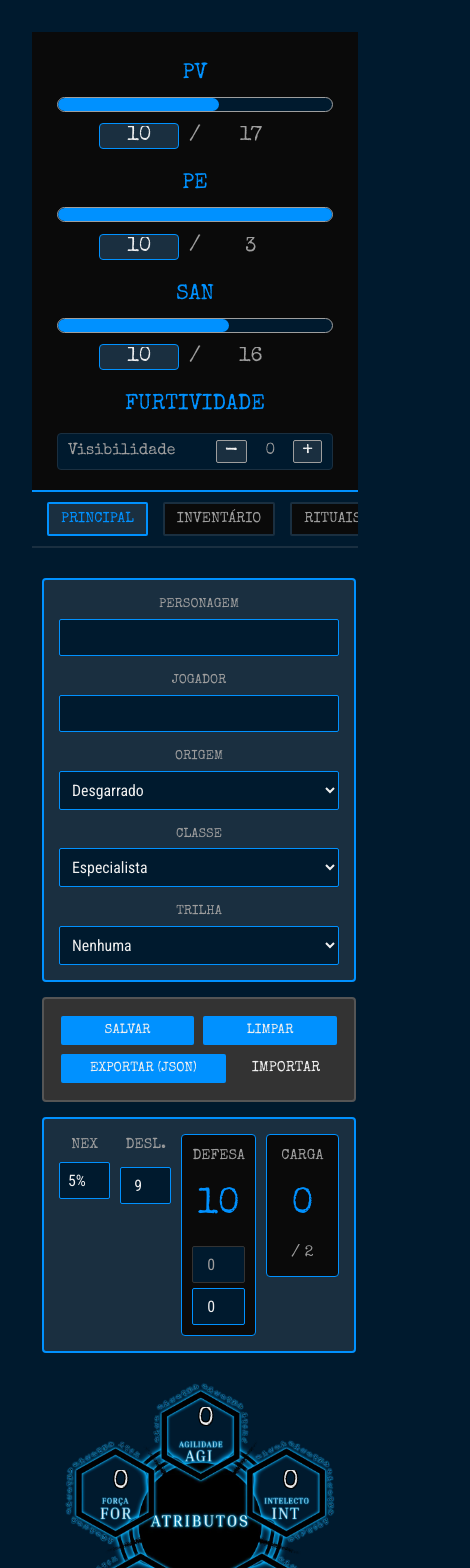
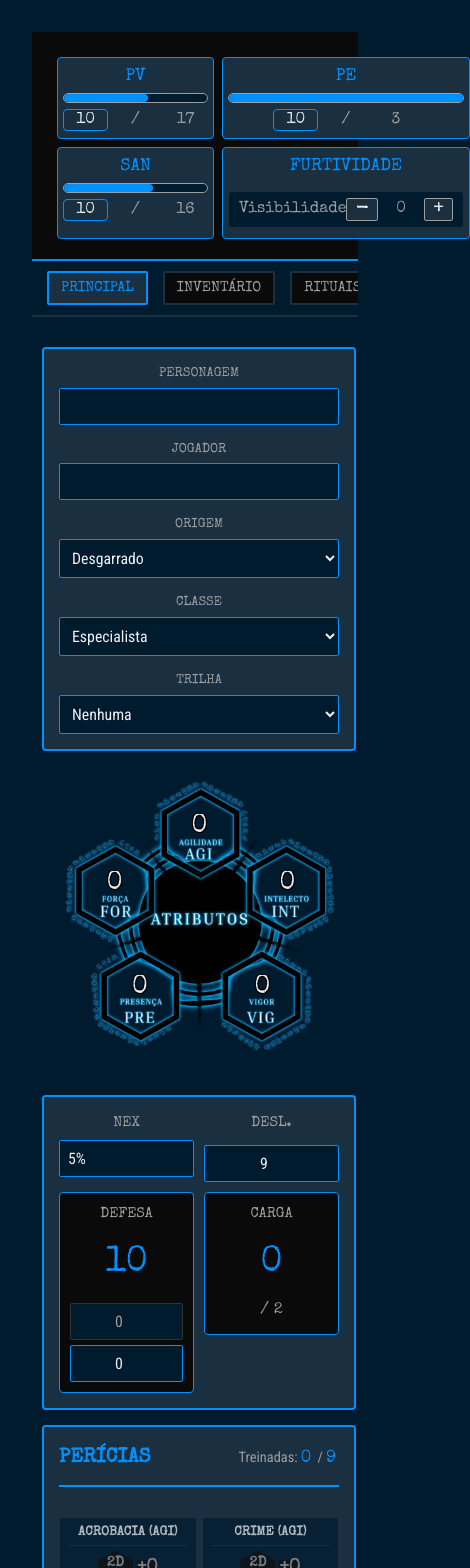
Before and after one commit to patrinhani/Rpg_plataform, a React (Vite) app: page / in a window 390 px wide. Shown: the top 1568 px of the page, 470 px wide, since content can reach past the window. Built offline with nearby package versions, Linux system fonts and the light colour scheme.

Commit message:
`Refactor CSS styles for responsive design and layout adjustments`

```diff
--- a/src/App.jsx
+++ b/src/App.jsx
@@ -703,7 +703,7 @@ function App() {
         )}
 
         <footer>
-          <p>Este é um projeto de fã. Baseado no sistema Ordem Paranormal RPG.</p>
+          <p></p>
         </footer>
 
         {/* OTIMIZAÇÃO: Modais só renderizam quando abertos */}
--- a/src/styles/responsive.css
+++ b/src/styles/responsive.css
@@ -1,29 +1,90 @@
 /* css/responsive.css */
+/* (Layout Móvel Reestruturado para Recursos 2x2 e Hexágono) */
 
-/* --- 1. Telas Médias (Tablets, Laptops Pequenos) --- */
+/* --- 1. Telas Médias (Tablets) --- */
 @media (max-width: 1100px) {
+
+  /* --- NOVO LAYOUT 2X2 PARA RECURSOS --- */
+  .recursos-container-fixo {
+    padding: 10px;
+  }
+  .box-recursos {
+    display: grid;
+    grid-template-columns: 1fr 1fr; /* 2 colunas */
+    grid-template-rows: auto auto; /* 2 linhas */
+    gap: 10px;
+  }
+  .recurso-individual {
+    width: 100%; /* Ocupa a célula do grid */
+    padding: 5px;
+    background-color: var(--cor-caixa);
+    border: 1px solid var(--cor-borda);
+    border-radius: 4px;
+  }
+  .recurso-individual label {
+    font-size: 1.3em;
+  }
+  .recurso-individual .recurso-atual,
+  .recurso-individual .recurso-max,
+  .recurso-individual .recurso-separador {
+    font-size: 1.3em;
+    width: 60px; /* Inputs menores */
+  }
+  .barra-recurso {
+    height: 10px;
+  }
+
+  /* Ajusta a posição das Abas */
+  .ficha-abas {
+    /* (Altura do grid 2x2 + padding) */
+    top: 220px;
+    padding: 10px;
+  }
+
+  /* --- Layout da Ficha Principal (Tablet) --- */
   .ficha-container {
-    grid-template-columns: 1fr;
+    grid-template-columns: 1fr 1fr;
     grid-template-areas:
-      "identidade"
-      "controles"
-      "defesa"
-      "atributos"
-      "pericias"
-      "calculo";
+      "identidade identidade"
+      "atributos  defesa"     /* Atributos e Defesa lado a lado */
+      "pericias   pericias"
+      "controles  controles"
+      "calculo    calculo";
   }
 
   .box-atributos {
-    max-width: 500px;
+    max-width: 100%; /* Hexágono ocupa sua coluna */
   }
 
   input[type="number"].input-hex {
-    font-size: 2.5em;
-    width: 60px;
+    font-size: 2.2em;
+    width: 55px;
+  }
+
+  /* --- AJUSTE FINO (TABLET) --- */
+  #forca {
+    top: 32%;
+    left: 18%;
+  }
+  #agilidade {
+    top: 14%;
+    left: 45%;
+  }
+  #intelecto {
+    top: 32%;
+    left: 72%;
+  }
+  #presenca {
+    top: 64%;
+    left: 26%;
+  }
+  #vigor {
+    top: 64%;
+    left: 64%;
   }
 }
 
-/* --- 2. Telas Pequenas (Tablets em Retrato, Celulares) --- */
+/* --- 2. Telas Pequenas (Celulares) --- */
 @media (max-width: 768px) {
   body {
     font-size: 95%;
@@ -34,59 +95,72 @@
     padding: 10px;
     gap: 15px;
   }
-
   .box {
     padding: 15px;
   }
 
-  /* --- (ATUALIZADO) Layout Fixo Responsivo --- */
+  /* Layout Fixo Responsivo (Recursos 2x2) */
   .recursos-container-fixo {
-    padding: 10px 10px 0 10px;
+    padding: 10px 10px 5px 10px;
   }
-  /* Empilhar Recursos (REGRA EXISTENTE) */
   .box-recursos {
-    flex-direction: column;
-    gap: 15px;
+    gap: 8px;
   }
   .recurso-individual {
-    width: 100%;
-  }
-  .recurso-header {
-    /* Garante que o input não quebre a linha */
-    flex-wrap: nowrap;
+    padding: 5px;
   }
   .recurso-individual label {
-    font-size: 1.5em;
+    font-size: 1.2em;
+    margin-bottom: 2px;
   }
-  .recurso-numeros {
-    font-size: 1.3em;
+  .barra-recurso {
+    margin-bottom: 5px;
   }
   .recurso-individual .recurso-atual,
   .recurso-individual .recurso-max,
   .recurso-individual .recurso-separador {
-    font-size: 1.1em;
+    font-size: 1.2em;
+    width: 50px;
   }
 
-  /* Abas principais */
+  /* Ajusta a posição das Abas */
   .ficha-abas {
-    padding: 5px 10px; /* Mais compacto */
+    top: 210px; /* Posição ajustada para o grid 2x2 */
+    padding: 5px 10px;
     gap: 5px;
     overflow-x: auto;
     flex-wrap: nowrap;
-    /* Ajusta a altura baseado nos 4 recursos empilhados */
-    top: 360px; /* <-- MUDANÇA: Era 250px */
   }
   .ficha-aba-link {
     font-size: 1em;
     padding: 8px 12px;
     flex-shrink: 0;
   }
-  /* --- FIM DA ATUALIZAÇÃO --- */
 
+  /* --- Layout da Ficha Principal (Celular) --- */
+  .ficha-container {
+    grid-template-columns: 1fr; /* Coluna única */
+    grid-template-areas:
+      "identidade"
+      "atributos"  /* Hexágono mantido */
+      "defesa"
+      "pericias"
+      "controles"
+      "calculo";
+  }
 
-  /* --- Bloco do Hexágono --- */
+  /* Bloco do Hexágono */
   .box-atributos {
-     max-width: 400px;
+     max-width: 400px; /* Limita o tamanho do hexágono no centro */
+  }
+
+  /* Bloco de Defesa (força 2x2) */
+  .box-defesa-status {
+     flex-wrap: wrap;
+  }
+  .box-defesa-status .campo-horizontal {
+     flex-basis: calc(50% - 10px);
+     min-width: 120px;
   }
 
   input[type="number"].input-hex {
@@ -94,7 +168,31 @@
     width: 55px;
   }
 
-  /* --- AJUSTE CARDS DE PERÍCIA (Telas Pequenas) --- */
+  /* --- AJUSTE FINO (CELULAR) --- */
+  /* (Valores ajustados para um max-width de 400px) */
+  #forca {
+    top: 31%;
+    left: 16%;
+  }
+  #agilidade {
+    top: 13%;
+    left: 44%;
+  }
+  #intelecto {
+    top: 31%;
+    left: 71%;
+  }
+  #presenca {
+    top: 64%;
+    left: 24%;
+  }
+  #vigor {
+    top: 64%;
+    left: 63%;
+  }
+
+
+  /* Ajuste Cards de Perícia */
   .pericias-grid-container {
     grid-template-columns: repeat(auto-fill, minmax(110px, 1fr));
     gap: 8px;
@@ -130,7 +228,7 @@
     gap: 5px;
   }
   .box-controles button,
-  .box-controles label {
+  .box-controles .btn-importar-label {
     flex-grow: 1;
     text-align: center;
     margin: 2px;
@@ -157,6 +255,9 @@
   .form-custom-grid {
     grid-template-columns: 1fr;
   }
+  .modal-conteudo.modal-grande {
+    max-width: 95vw;
+  }
 
   #parallax-background {
     display: none;
@@ -169,16 +270,45 @@
     font-size: 90%;
   }
 
+  /* Posição das abas (depende do 2x2 grid de recursos) */
   .ficha-abas {
-    top: 360px; /* <-- MUDANÇA: Era 250px */
+    top: 200px; /* Ajuste fino para telas menores */
   }
 
+  /* Hexágono e Inputs */
+  .box-atributos {
+     max-width: 320px; /* Hexágono ainda menor */
+  }
   input[type="number"].input-hex {
     font-size: 1.8em;
     width: 45px;
   }
 
-  /* --- AJUSTE CARDS DE PERÍCIA (Telas Muito Pequenas) --- */
+  /* --- AJUSTE FINO (CELULAR PEQUENO) --- */
+  /* (Valores ajustados para um max-width de 320px) */
+  #forca {
+    top: 31%;
+    left: 16%;
+  }
+  #agilidade {
+    top: 13%;
+    left: 43%;
+  }
+  #intelecto {
+    top: 31%;
+    left: 71%;
+  }
+  #presenca {
+    top: 64%;
+    left: 24%;
+  }
+  #vigor {
+    top: 64%;
+    left: 63%;
+  }
+
+
+  /* Ajuste Cards de Perícia */
   .pericias-grid-container {
     grid-template-columns: repeat(auto-fill, minmax(100px, 1fr));
     gap: 5px;
@@ -213,4 +343,12 @@
   #lista-selecao-pericia li {
     flex-basis: auto;
   }
+
+  /* Recursos (Inputs menores) */
+  .recurso-individual .recurso-atual,
+  .recurso-individual .recurso-max,
+  .recurso-individual .recurso-separador {
+    font-size: 1.1em;
+    width: 45px;
+  }
 }
--- a/src/styles/style.css
+++ b/src/styles/style.css
@@ -1,4 +1,5 @@
 /* css/style.css */
+/* (VERSÃO CORRIGIDA - Traz de volta o Posicionamento Absoluto do Hexágono) */
 
 /* --- 1. Importação de Fontes --- */
 @import url("https://fonts.googleapis.com/css2?family=Roboto+Condensed:wght@400;700&family=Special+Elite&display=swap");
@@ -6,7 +7,7 @@
 @font-face {
   font-family: "SigilosDeConhecimento";
   src: url("/assets/fonte/SigilosDeConhecimento.ttf") format("truetype");
-  font-display: swap; /* Otimização de fonte */
+  font-display: swap;
 }
 
 /* --- 2. Reset Básico e Variáveis de Cor --- */
@@ -26,7 +27,6 @@
   --cor-trans-energia: #2a002e;
   --cor-destaque-conhecimento: #ffeb3b;
 
-  /* --- Cores de Tensão/Sucesso/Morte --- */
   --cor-tensao: #a10000;
   --cor-tensao-brilho: #ff4444;
   --cor-sucesso: #0091ff;
@@ -85,7 +85,7 @@ h2 {
   font-size: 1.4em;
 }
 
-/* --- 4. Layout Principal com CSS Grid --- */
+/* --- 4. Layout Principal com CSS Grid (Desktop) --- */
 body {
   font-family: "Roboto Condensed", sans-serif;
   background-color: var(--cor-fundo);
@@ -104,7 +104,6 @@ body {
     "controles  pericias"
     "atributos  pericias"
     "defesa     pericias"
-    "progressao progressao"
     "calculo    calculo";
 }
 #grid-identidade {
@@ -148,7 +147,7 @@ footer {
   display: flex;
   flex-direction: column;
   gap: 15px;
-  transition: border-color 0.5s ease; /* Transição para o modo tensão */
+  transition: border-color 0.5s ease;
 }
 
 /* --- 6. Estilos Específicos dos Blocos --- */
@@ -192,28 +191,24 @@ footer {
   background-color: transparent;
   border: none;
   padding: 0;
-  text-align: center; /* Centraliza o label */
-  width: 25%; /* Ajustado para 4 colunas */
+  text-align: center;
+  width: 25%;
   display: flex;
   flex-direction: column;
-  align-items: center; /* Centraliza tudo */
-}
-
-/* Label (PV, PE, SAN) */
+  align-items: center;
+}
 .recurso-individual label {
   font-size: 1.8em;
   color: var(--cor-destaque);
   margin-bottom: 5px;
 }
-
-/* Barra de Recurso */
 .barra-recurso {
   width: 100%;
   height: 15px;
   background-color: var(--cor-fundo);
   border: 1px solid var(--cor-texto-label);
   border-radius: 10px;
-  margin: 0 0 8px 0; /* Espaço abaixo da barra */
+  margin: 0 0 8px 0;
   overflow: hidden;
 }
 .barra-preenchimento {
@@ -223,8 +218,6 @@ footer {
   transition: width 0.3s ease;
   border-radius: 10px;
 }
-
-/* Container dos números (Atual / Max) */
 .recurso-numeros {
   display: flex;
   align-items: center;
@@ -232,39 +225,34 @@ footer {
   gap: 5px;
   width: 100%;
 }
-
 .recurso-individual .recurso-atual {
   font-family: "Special Elite", monospace;
-  font-size: 1.8em; /* Tamanho grande */
+  font-size: 1.8em;
   color: var(--cor-texto-principal);
-  background-color: var(--cor-caixa); /* Fundo de caixa */
-  border: 1px solid var(--cor-borda); /* Borda de destaque */
+  background-color: var(--cor-caixa);
+  border: 1px solid var(--cor-borda);
   border-radius: 4px;
   text-align: center;
-  width: 80px; /* Largura maior */
+  width: 80px;
   padding: 2px 5px;
 }
-
 .recurso-separador {
   font-family: "Special Elite", monospace;
   font-size: 1.8em;
   color: var(--cor-texto-label);
   padding: 0 5px;
 }
-
 .recurso-individual .recurso-max {
   font-family: "Special Elite", monospace;
-  font-size: 1.8em; /* Tamanho grande */
-  color: var(--cor-texto-label); /* Cor de label */
-  background: none; /* Sem fundo */
-  border: none; /* Sem borda */
+  font-size: 1.8em;
+  color: var(--cor-texto-label);
+  background: none;
+  border: none;
   text-align: center;
-  width: 80px; /* Largura igual ao atual */
+  width: 80px;
   padding: 2px 5px;
   cursor: default;
 }
-
-/* Remove as setas dos inputs de número */
 .recurso-individual input[type="number"] {
   -moz-appearance: textfield;
   appearance: textfield;
@@ -274,8 +262,6 @@ footer {
   -webkit-appearance: none;
   margin: 0;
 }
-
-
 :root[data-tema="tema-morte"] .box-controles button,
 :root[data-tema="tema-morte"]
   .box-controles
@@ -375,7 +361,7 @@ textarea {
   font-size: 1.1em;
 }
 
-/* --- 9. Estilo do Hexágono de Atributos --- */
+/* --- 9. Estilo do Hexágono de Atributos (DESKTOP) --- */
 .box-atributos {
   position: relative;
   background-size: contain;
@@ -389,7 +375,6 @@ textarea {
   border: none;
   background-color: transparent;
 }
-/* ----- ALTERAÇÕES AQUI ----- */
 :root[data-tema="tema-ordem"] .box-atributos {
   background-image: url("/assets/images/hexagono.webp");
 }
@@ -405,7 +390,6 @@ textarea {
 :root[data-tema="tema-energia"] .box-atributos {
   background-image: url("/assets/images/hexagonoEnergia.webp");
 }
-/* ----- FIM DAS ALTERAÇÕES ----- */
 
 input[type="number"].input-hex {
   position: absolute;
@@ -427,25 +411,25 @@ input[type="number"].input-hex {
   margin: 0;
 }
 
-/* --- 10. Posicionamento dos Inputs --- */
+/* --- 10. Posicionamento dos Inputs (DESKTOP) --- */
 #forca {
-  top: 30%;
-  left: 18%;
+  top: 32%;
+  left: 17%;
 }
 #agilidade {
-  top: 10%;
-  left: 45%;
+  top: 14%;
+  left: 44%;
 }
 #intelecto {
-  top: 30%;
-  left: 72%;
+  top: 32%;
+  left: 71%;
 }
 #presenca {
-  top: 66%;
-  left: 26%;
+  top: 64%;
+  left: 25%;
 }
 #vigor {
-  top: 66%;
+  top: 64%;
   left: 64%;
 }
 
@@ -605,8 +589,6 @@ input[type="number"].input-hex {
   clip-path: revert;
   overflow: hidden;
 }
-
-/* 1. O "CORTE" (A RASGADURA) */
 .particula-corte {
   position: absolute;
   background-color: #000;
@@ -614,8 +596,7 @@ input[type="number"].input-hex {
   transform-origin: center center;
   z-index: 1002;
 }
-
-.particula-sangue {
+.particula-sangue-splatter {
   position: absolute;
   border-radius: 50%;
   background-color: var(--cor-trans-sangue);
@@ -624,7 +605,6 @@ input[type="number"].input-hex {
   transform-origin: center center;
   z-index: 1001;
 }
-
 .particula-morte {
   position: absolute;
   background-color: #000;
@@ -640,8 +620,6 @@ input[type="number"].input-hex {
   text-shadow: 0 0 8px var(--cor-destaque-conhecimento),
     0 0 15px rgba(255, 235, 59, 0.4);
 }
-/* --- Definição das Animações (Keyframes) --- */
-
 @keyframes anim-fade {
   0% {
     opacity: 0;
@@ -653,18 +631,9 @@ input[type="number"].input-hex {
     opacity: 0;
   }
 }
-
-
-/* 4. Energia (Glitch de Imagem) */
 #transition-overlay.anim-energia {
-  /* Esta regra aplica a animação de glitch (transform) */
   animation: anim-glitch-image 1s ease;
 }
-
-/* ... (resto do CSS) ... */
-
-/* 5. Animação de ENERGIA (Glitch de Imagem) - SOMENTE TRANSFORM */
-
 @keyframes anim-glitch-image {
   0% {
     transform: translateX(0px);
@@ -701,15 +670,12 @@ input[type="number"].input-hex {
   }
 }
 
-/* ... (resto do seu CSS) ... */
 /* --- 13. Estilos de Carga e Inventário --- */
 .ficha-container-inventario {
   max-width: 1400px;
-  margin: 0 auto; /* <-- MUDANÇA: margin-top removido */
+  margin: 0 auto;
   padding: 20px;
-  /* <-- MUDANÇA: padding-top removido */
-}
-
+}
 .box-inventario {
   background-color: var(--cor-caixa);
   border: 2px solid var(--cor-borda);
@@ -874,7 +840,7 @@ input[type="number"].input-hex {
   margin-top: 15px;
 }
 
-/* --- 18. (ATUALIZADO) Estilos de Perícia em Card com "Dado" --- */
+/* --- 18. Estilos de Perícia em Card com "Dado" --- */
 .pericias-grid-container {
   list-style: none;
   display: grid;
@@ -976,22 +942,16 @@ input[type="number"].input-hex {
   font-size: 2em;
   text-shadow: 0 0 8px var(--cor-destaque);
 }
-/* Garante o contraste do texto do dado em temas claros */
-
-/* Define a cor do texto do dado (o "5d", "2d", etc.) para escuro */
 :root[data-tema="tema-morte"] .pericia-item:not(.treino-0) .pericia-dado-texto,
 :root[data-tema="tema-conhecimento"] .pericia-item:not(.treino-0) .pericia-dado-texto {
   color: var(--cor-fundo);
 }
-
-/* Garante que o bônus (+5, +10) também use a cor escura nesses temas */
 :root[data-tema="tema-morte"] .pericia-item:not(.treino-0) .pericia-dado-shape,
 :root[data-tema="tema-conhecimento"] .pericia-item:not(.treino-0) .pericia-dado-shape {
   color: var(--cor-fundo);
 }
 
-
-/* --- 19. (NOVO) Estilo para Bônus de Origem Automático --- */
+/* --- 19. Estilo para Bônus de Origem Automático --- */
 .calc-linha.origem-bonus {
   color: var(--cor-destaque);
 }
@@ -1005,7 +965,7 @@ input[type="number"].input-hex {
   font-size: 1.2em;
 }
 
-/* --- 20. (NOVO) Estilos do Contador de Perícias --- */
+/* --- 20. Estilos do Contador de Perícias --- */
 .pericias-header {
   display: flex;
   justify-content: space-between;
@@ -1036,7 +996,7 @@ input[type="number"].input-hex {
   color: var(--cor-texto-principal);
 }
 
-/* --- 21. (NOVO) Estilos do Parallax Background --- */
+/* --- 21. Estilos do Parallax Background --- */
 #parallax-background {
   position: fixed;
   top: 0;
@@ -1055,7 +1015,7 @@ input[type="number"].input-hex {
   max-width: 800px;
   transform: translate(-50%, -50%);
   opacity: 0;
-  transition: opacity 0.8s ease-in-out, transform 0.2s ease-out, filter 0.5s ease; /* Adicionado filter */
+  transition: opacity 0.8s ease-in-out, transform 0.2s ease-out, filter 0.5s ease;
 }
 :root[data-tema="tema-ordem"] #simbolo-ordem {
   opacity: 0.05;
@@ -1073,7 +1033,7 @@ input[type="number"].input-hex {
   opacity: 0.07;
 }
 
-/* --- 22. (NOVO) Estilo do Símbolo na Transição --- */
+/* --- 22. Estilo do Símbolo na Transição --- */
 .transition-symbol {
   position: absolute;
   top: 50%;
@@ -1089,19 +1049,19 @@ input[type="number"].input-hex {
   filter: drop-shadow(0 0 15px rgba(255, 255, 255, 0.7)) brightness(2);
 }
 
-/* --- 23. (ATUALIZADO) Abas Principais --- */
+/* --- 23. Abas Principais --- */
 .ficha-abas {
   max-width: 1400px;
-  margin: 0 auto; /* Margin-top removido */
-  padding: 10px 20px; /* Adicionado padding vertical */
+  margin: 0 auto;
+  padding: 10px 20px;
   display: flex;
   gap: 10px;
 
   position: sticky;
-  top: 90px; /* <-- MUDANÇA: Ajustado para a altura da nova barra de recursos */
+  top: 90px;
   background: var(--cor-fundo);
   z-index: 800;
-  border-bottom: 2px solid var(--cor-caixa); /* Borda mais sutil */
+  border-bottom: 2px solid var(--cor-caixa);
 }
 .ficha-aba-link {
   padding: 10px 20px;
@@ -1109,6 +1069,9 @@ input[type="number"].input-hex {
   background-color: var(--cor-caixa-recurso);
   border: 2px solid var(--cor-caixa);
   color: var(--cor-texto-label);
+  font-family: "Special Elite", monospace;
+  text-transform: uppercase;
+  cursor: pointer;
 }
 .ficha-aba-link.active {
   background-color: var(--cor-caixa);
@@ -1121,19 +1084,20 @@ input[type="number"].input-hex {
 .ficha-aba-conteudo.active {
   display: block;
 }
-/* Remove a margem do topo da FichaPrincipal quando ela está ativa */
 .ficha-aba-conteudo.active .ficha-container {
   margin-top: 0;
 }
 
-/* --- 24. (NOVO) Card de Item (Inventário & Loja) --- */
+/* --- 24. Card de Item (Inventário & Loja) --- */
 #lista-inventario-pessoal {
   list-style: none;
   display: grid;
   grid-template-columns: repeat(auto-fill, minmax(300px, 1fr));
   gap: 15px;
 }
-#lista-inventario-pessoal .item-placeholder {
+#lista-inventario-pessoal .item-placeholder,
+#lista-rituais .item-placeholder,
+#lista-diario .item-placeholder {
   color: var(--cor-texto-label);
   text-align: center;
   padding: 20px;
@@ -1249,7 +1213,7 @@ input[type="number"].input-hex {
   color: var(--cor-caixa);
 }
 
-/* --- 25. (CORRIGIDO) Card de Ritual --- */
+/* --- 25. Card de Ritual --- */
 .ritual-card .item-header {
   background-color: var(--cor-caixa-recurso);
   border-bottom: 1px solid var(--cor-caixa);
@@ -1300,10 +1264,13 @@ input[type="number"].input-hex {
   font-style: italic;
 }
 
-/* --- 26. (NOVO) Modal de Seleção de Perícia --- */
+/* --- 26. Modal de Seleção de Perícia --- */
 .modal-conteudo.modal-pequeno {
   max-width: 500px;
   max-height: 80vh;
+}
+.modal-conteudo.modal-grande {
+  max-width: 1200px;
 }
 #modal-pericia-descricao {
   color: var(--cor-texto-label);
@@ -1341,47 +1308,43 @@ input[type="number"].input-hex {
   color: #111;
 }
 
-/* --- 27. (ATUALIZADO) Container Fixo de Recursos --- */
+/* --- 27. Container Fixo de Recursos --- */
 .recursos-container-fixo {
   max-width: 1400px;
   margin: 0 auto;
-  padding: 15px 20px 10px 20px; /* Padding ajustado */
-  background-color: var(--cor-caixa-recurso); /* Fundo escuro da barra */
-  border-bottom: 2px solid var(--cor-borda); /* Borda de destaque */
+  padding: 15px 20px 10px 20px;
+  background-color: var(--cor-caixa-recurso);
+  border-bottom: 2px solid var(--cor-borda);
 
   position: sticky;
   top: 0;
   z-index: 900;
-  transition: border-color 0.5s ease; /* Transição para o modo tensão */
-}
-
-/* Ajusta o padding do container de inventário/rituais/etc */
+  transition: border-color 0.5s ease;
+}
 .ficha-container-inventario {
-  padding-top: 20px; /* <-- MUDANÇA: Devolvido o padding superior */
+  padding-top: 20px;
   margin-top: 0;
 }
 
 
-/* --- 25. (NOVO) Overlay da Animação Three.js --- */
+/* --- 25. Overlay da Animação Three.js --- */
 #three-transition-overlay {
   position: fixed;
   top: 0;
   left: 0;
   width: 100vw;
   height: 100vh;
-  z-index: 9999; /* Garante que fique acima de tudo */
-  pointer-events: none; /* Permite cliques "através" */
-  background-color: var(--cor-trans-sangue); /* Cor de fundo sólida */
-}
-
-/* O canvas gerado pelo Three.js */
+  z-index: 9999;
+  pointer-events: none;
+  background-color: var(--cor-trans-sangue);
+}
 #three-transition-overlay canvas {
   display: block;
   width: 100%;
   height: 100%;
 }
 
-/* --- (INÍCIO) Estilo dos Trackers de Furtividade/Perseguição --- */
+/* --- Estilo dos Trackers de Furtividade/Perseguição --- */
 #bloco-furtividade {
   align-items: center;
   gap: 5px;
@@ -1406,8 +1369,6 @@ input[type="number"].input-hex {
   font-size: 1.1em;
   color: var(--cor-texto-label);
 }
-
-/* --- Tracker Visibilidade (Botões +/-) --- */
 .vis-tracker-container {
   display: flex;
   align-items: center;
@@ -1433,7 +1394,6 @@ input[type="number"].input-hex {
   width: 30px;
   text-align: center;
 }
-/* Quando visibilidade = 3 (full) */
 .tracker-linha.visibilidade.full {
   border-color: var(--cor-tensao);
 }
@@ -1445,8 +1405,6 @@ input[type="number"].input-hex {
   border-color: var(--cor-tensao);
   color: var(--cor-tensao);
 }
-
-/* --- Tracker Perseguição (Boxes) --- */
 .perseguicao-container {
   width: 100%;
   margin-top: 10px;
@@ -1457,7 +1415,7 @@ input[type="number"].input-hex {
   gap: 5px;
 }
 .perseguicao-container label {
-  font-size: 1.2em; /* Label "PERSEGUIÇÃO" */
+  font-size: 1.2em;
   margin-bottom: 5px;
 }
 .tracker-linha.sucesso,
@@ -1480,21 +1438,16 @@ input[type="number"].input-hex {
   transition: all 0.2s ease;
   border-radius: 2px;
 }
-
-/* Efeito 1: Box Marcado (Sucesso) */
 .tracker-linha.sucesso .tracker-box.checked {
-  background-color: var(--cor-sucesso); /* Azul/Ordem */
+  background-color: var(--cor-sucesso);
   border-color: var(--cor-sucesso);
   box-shadow: 0 0 8px var(--cor-sucesso);
 }
-/* Efeito 1: Box Marcado (Falha) */
 .tracker-linha.falha .tracker-box.checked {
-  background-color: var(--cor-tensao); /* Vermelho */
+  background-color: var(--cor-tensao);
   border-color: var(--cor-tensao);
   box-shadow: 0 0 8px var(--cor-tensao);
 }
-
-/* Efeito 2: Linha Completa (Animação de Pulso) */
 .tracker-linha.full.sucesso .tracker-box.checked {
   animation: pulse-success 1.2s infinite ease-in-out;
 }
@@ -1517,7 +1470,6 @@ input[type="number"].input-hex {
   color: var(--cor-destaque);
 }
 
-/* Keyframes para a animação dos boxes */
 @keyframes pulse-success {
   0% { box-shadow: 0 0 8px var(--cor-sucesso); transform: scale(1); }
   50% { box-shadow: 0 0 16px 2px var(--cor-sucesso), 0 0 15px var(--cor-sucesso); transform: scale(1.1); }
@@ -1528,13 +1480,8 @@ input[type="number"].input-hex {
   50% { box-shadow: 0 0 16px 2px var(--cor-tensao), 0 0 15px var(--cor-tensao); transform: scale(1.1); }
   100% { box-shadow: 0 0 8px var(--cor-tensao); transform: scale(1); }
 }
-/* --- (FIM) Estilo dos Trackers --- */
-
-
-
-/* --- (INÍCIO) EFEITOS GLOBAIS (Tensão, Sucesso, Morte) --- */
-
-/* Base (Vinheta) */
+
+/* --- EFEITOS GLOBAIS (Tensão, Sucesso, Morte) --- */
 html.modo-tensao::before,
 html.modo-sucesso::before,
 html.modo-morte::before {
@@ -1546,22 +1493,17 @@ html.modo-morte::before {
   bottom: 0;
   z-index: 998;
   pointer-events: none;
-  opacity: 0; /* Começa invisível, animação controla */
+  opacity: 0;
   animation-duration: 2.5s;
   animation-iteration-count: infinite;
   animation-timing-function: ease-in-out;
 }
-
-/* Parallax (Símbolo de Fundo) */
 .simbolo-parallax {
-  /* Adiciona animação de filtro */
   animation-duration: 2.5s;
   animation-iteration-count: infinite;
   animation-timing-function: ease-in-out;
-  animation-name: none; /* Começa sem animação */
-}
-
-/* -- MODO TENSÃO (Visibilidade 3) -- */
+  animation-name: none;
+}
 html.modo-tensao::before {
   animation-name: pulse-vignette-failure;
 }
@@ -1574,8 +1516,6 @@ html.modo-tensao .recursos-container-fixo {
 html.modo-tensao .simbolo-parallax {
   animation-name: pulse-symbol-failure;
 }
-
-/* -- MODO SUCESSO (Perseguição 3 Sucessos) -- */
 html.modo-sucesso::before {
   animation-name: pulse-vignette-success;
 }
@@ -1588,8 +1528,6 @@ html.modo-sucesso .recursos-container-fixo {
 html.modo-sucesso .simbolo-parallax {
   animation-name: pulse-symbol-success;
 }
-
-/* -- MODO MORTE (Perseguição 3 Falhas) -- */
 html.modo-morte::before {
   animation-name: pulse-vignette-morte;
 }
@@ -1602,11 +1540,6 @@ html.modo-morte .recursos-container-fixo {
 html.modo-morte .simbolo-parallax {
   animation-name: pulse-symbol-morte;
 }
-
-
-/* --- (NOVOS/CORRIGIDOS) Keyframes para Tensão, Sucesso e Morte --- */
-
-/* Keyframes para a Tensão (Falha) */
 @keyframes pulse-vignette-failure {
   0% {
     box-shadow: inset 0 0 80px 40px rgba(139, 0, 0, 0.5);
@@ -1631,9 +1564,6 @@ html.modo-morte .simbolo-parallax {
   50% { filter: brightness(2) drop-shadow(0 0 20px rgba(255, 0, 0, 0.8)); }
   100% { filter: brightness(1) drop-shadow(0 0 5px rgba(255, 0, 0, 0)); }
 }
-
-
-/* Keyframes para o Sucesso */
 @keyframes pulse-vignette-success {
   0% {
     box-shadow: inset 0 0 80px 40px rgba(0, 145, 255, 0.3);
@@ -1658,8 +1588,6 @@ html.modo-morte .simbolo-parallax {
   50% { filter: brightness(2) drop-shadow(0 0 20px rgba(0, 145, 255, 0.8)); }
   100% { filter: brightness(1) drop-shadow(0 0 5px rgba(0, 145, 255, 0)); }
 }
-
-/* Keyframes para a Morte (Falha Total) */
 @keyframes pulse-vignette-morte {
   0% {
     box-shadow: inset 0 0 100px 50px rgba(0, 0, 0, 0.7);
```
